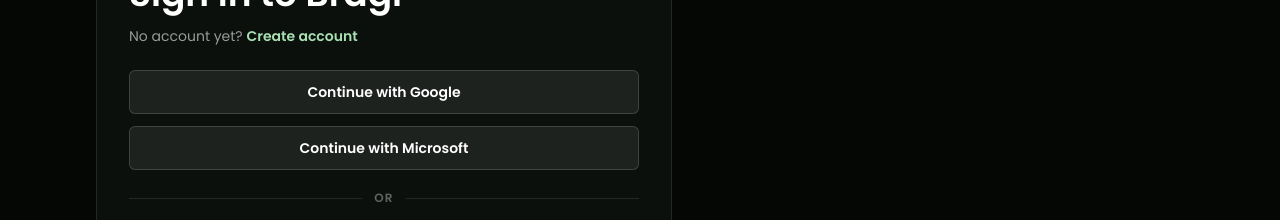
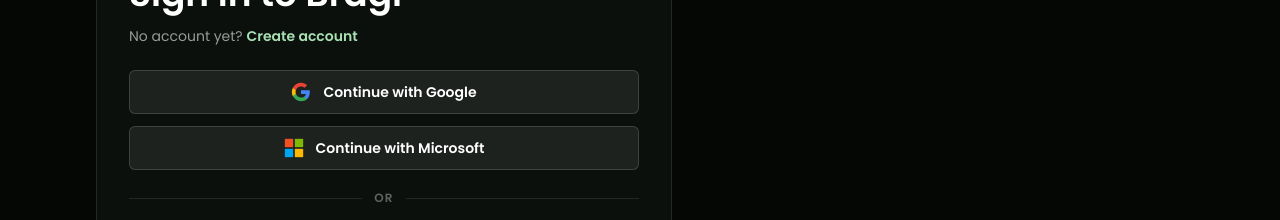
Before and after one commit to it1-geekonomy/thebragi, a Next.js app: page /sign-in in a window 1280 px wide. Shown: the part 426-646 px from the top of the page. Built offline with nearby package versions, Linux system fonts and the light colour scheme; no server answers.

Commit message:
Added Google and Microsoft logos

```diff
--- a/src/features/auth/components/SocialLoginButtons.tsx
+++ b/src/features/auth/components/SocialLoginButtons.tsx
@@ -4,6 +4,40 @@
 import { toast } from "sonner";
 import { Button } from "@/shared/components/ui/Button";
 import { beginOAuthRedirect, type OAuthProvider } from "@/features/auth/lib/oauth";
+
+function GoogleIcon({ className }: { className?: string }) {
+  return (
+    <svg className={className} viewBox="0 0 24 24" aria-hidden="true">
+      <path
+        fill="#4285F4"
+        d="M22.56 12.25c0-.78-.07-1.53-.2-2.25H12v4.26h5.92c-.26 1.37-1.04 2.53-2.21 3.31v2.77h3.57c2.08-1.92 3.28-4.74 3.28-8.09z"
+      />
+      <path
+        fill="#34A853"
+        d="M12 23c2.97 0 5.46-.98 7.28-2.66l-3.57-2.77c-.98.66-2.23 1.06-3.71 1.06-2.86 0-5.29-1.93-6.16-4.53H2.18v2.84C3.99 20.53 7.7 23 12 23z"
+      />
+      <path
+        fill="#FBBC05"
+        d="M5.84 14.09c-.22-.66-.35-1.36-.35-2.09s.13-1.43.35-2.09V7.07H2.18C1.43 8.55 1 10.22 1 12s.43 3.45 1.18 4.93l2.85-2.22.81-.62z"
+      />
+      <path
+        fill="#EA4335"
+        d="M12 5.38c1.62 0 3.06.56 4.21 1.64l3.15-3.15C17.45 2.09 14.97 1 12 1 7.7 1 3.99 3.47 2.18 7.07l3.66 2.84c.87-2.6 3.3-4.53 6.16-4.53z"
+      />
+    </svg>
+  );
+}
+
+function MicrosoftIcon({ className }: { className?: string }) {
+  return (
+    <svg className={className} viewBox="0 0 24 24" aria-hidden="true">
+      <path fill="#F25022" d="M1 1h10v10H1z" />
+      <path fill="#7FBA00" d="M13 1h10v10H13z" />
+      <path fill="#00A4EF" d="M1 13h10v10H1z" />
+      <path fill="#FFB900" d="M13 13h10v10H13z" />
+    </svg>
+  );
+}
 
 export function SocialLoginButtons({
   returnTo,
@@ -29,19 +63,21 @@
       <Button
         type="button"
         variant="secondary"
-        className="w-full"
+        className="w-full gap-3"
         disabled={busy !== null}
         onClick={() => start("google")}
       >
+        <GoogleIcon className="h-5 w-5 shrink-0" />
         {busy === "google" ? "Redirecting..." : "Continue with Google"}
       </Button>
       <Button
         type="button"
         variant="secondary"
-        className="w-full"
+        className="w-full gap-3"
         disabled={busy !== null}
         onClick={() => start("microsoft")}
       >
+        <MicrosoftIcon className="h-5 w-5 shrink-0" />
         {busy === "microsoft" ? "Redirecting..." : "Continue with Microsoft"}
       </Button>
     </div>
```
